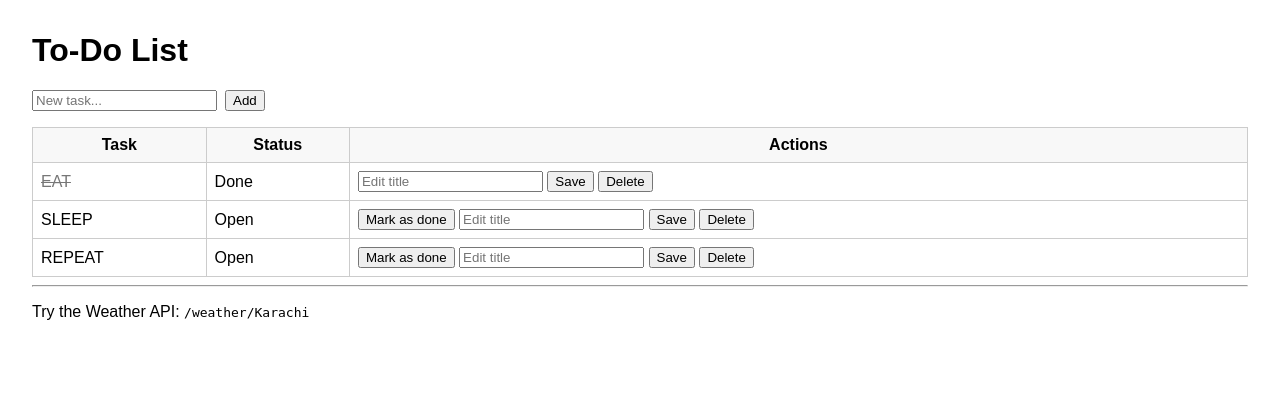
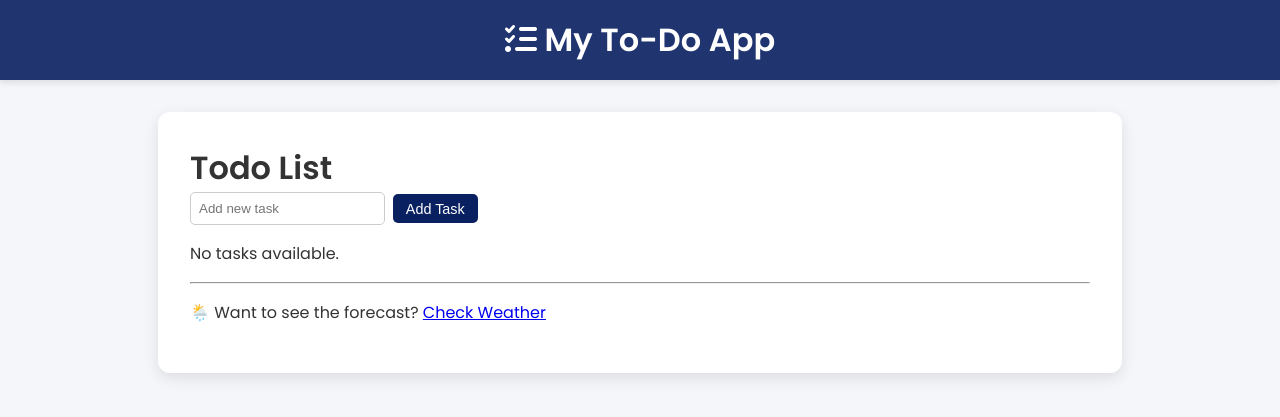
Before and after one commit to Anoshafatima8/Python-Todo-List-Expense-tracker, a Flask app: page / in a window 1280 px wide. Shown: the top 417 px of the page. Run offline with Flask 3, Linux system fonts and the light colour scheme.

Commit message:
Updated to do list

```diff
--- a/App.py
+++ b/App.py
@@ -1,178 +1,65 @@
+from flask import Flask, render_template, request, redirect, url_for
+import requests
 import os
-import time
-from datetime import datetime
-
-from flask import Flask, render_template, request, redirect, url_for, jsonify, flash
-from flask_sqlalchemy import SQLAlchemy
-import requests
 from dotenv import load_dotenv
 
-# Load .env
+# Load environment variables from .env
 load_dotenv()
 
-# ---------------------------------------
-# Flask config
-# ---------------------------------------
 app = Flask(__name__)
-app.config["SQLALCHEMY_DATABASE_URI"] = "sqlite:///todo.db"
-app.config["SQLALCHEMY_TRACK_MODIFICATIONS"] = False
-app.secret_key = "dev-secret-change-me"  # change in production
 
-db = SQLAlchemy(app)
+# Get API key from .env
+API_KEY = os.getenv("OWM_API_KEY")
 
-# ---------------------------------------
-# DB model
-# ---------------------------------------
-class Task(db.Model):
-    id = db.Column(db.Integer, primary_key=True)
-    title = db.Column(db.String(200), nullable=False)
-    done = db.Column(db.Boolean, nullable=False, default=False)
-    created_at = db.Column(db.DateTime, nullable=False, default=datetime.utcnow)
+# Simple in-memory task list
+tasks = []
 
-    def __repr__(self):
-        return f"<Task {self.id} {self.title} done={self.done}>"
+@app.route("/", methods=["GET", "POST"])
+def index():
+    global tasks
 
-with app.app_context():
-    db.create_all()
+    if request.method == "POST":
+        new_task = request.form.get("task")
+        if new_task:
+            tasks.append(new_task)
+        return redirect(url_for("index"))
 
-# ---------------------------------------
-# To-Do Views (CRUD + mark as done)
-# ---------------------------------------
-@app.route("/", methods=["GET"])
-def index():
-    tasks = Task.query.order_by(Task.created_at.desc()).all()
     return render_template("index.html", tasks=tasks)
 
-@app.route("/add", methods=["POST"])
-def add():
-    title = request.form.get("title", "").strip()
-    if not title:
-        flash("Title is required", "error")
-        return redirect(url_for("index"))
-    db.session.add(Task(title=title))
-    db.session.commit()
-    flash("Task added", "ok")
+@app.route("/delete/<int:task_id>")
+def delete_task(task_id):
+    global tasks
+    if 0 <= task_id < len(tasks):
+        tasks.pop(task_id)
     return redirect(url_for("index"))
 
-@app.route("/done/<int:task_id>", methods=["POST"])
-def done(task_id):
-    task = Task.query.get_or_404(task_id)
-    if not task.done:
-        task.done = True
-        db.session.commit()
-        flash("Task marked as done", "ok")
-    return redirect(url_for("index"))
+@app.route("/weather", methods=["GET", "POST"])
+def weather():
+    city = None
+    weather = None
+    error = None
 
-@app.route("/edit/<int:task_id>", methods=["POST"])
-def edit(task_id):
-    task = Task.query.get_or_404(task_id)
-    new_title = request.form.get("title", "").strip()
-    if not new_title:
-        flash("Title is required", "error")
-        return redirect(url_for("index"))
-    task.title = new_title
-    db.session.commit()
-    flash("Task updated", "ok")
-    return redirect(url_for("index"))
+    if request.method == "POST":
+        city = request.form.get("city")
 
-@app.route("/delete/<int:task_id>", methods=["POST"])
-def delete(task_id):
-    task = Task.query.get_or_404(task_id)
-    db.session.delete(task)
-    db.session.commit()
-    flash("Task deleted", "ok")
-    return redirect(url_for("index"))
+        if city and API_KEY:
+            url = f"http://api.openweathermap.org/data/2.5/weather?q={city}&appid={API_KEY}&units=metric"
+            response = requests.get(url)
 
-# ---------------------------------------
-# Weather API + Caching (/weather/<city>)
-# ---------------------------------------
-OWM_API_KEY = os.getenv("OWM_API_KEY")
-WEATHER_TTL_SECONDS = 600  # 10 minutes
+            if response.status_code == 200:
+                data = response.json()
+                weather = {
+                    "city": city,
+                    "temperature": data["main"]["temp"],
+                    "description": data["weather"][0]["description"].capitalize(),
+                    "icon": data["weather"][0]["icon"]
+                }
+            else:
+                error = "❌ City not found. Please try again."
+        else:
+            error = "⚠️ Please enter a city name."
 
-# Simple in-memory cache: { city_lower: {"ts": epoch_seconds, "data": {...}} }
-WEATHER_CACHE = {}
+    return render_template("weather.html", weather=weather, city=city, error=error)
 
-# OPTIONAL: Redis cache (uncomment if you want Redis)
-# import json
-# import redis
-# REDIS_URL = os.getenv("REDIS_URL")
-# redis_client = redis.from_url(REDIS_URL) if REDIS_URL else None
-
-def fetch_weather_from_api(city: str):
-    """Call OpenWeatherMap and return dict with needed fields."""
-    if not OWM_API_KEY:
-        return None, "Missing OWM_API_KEY (set it in .env)", 500
-
-    try:
-        resp = requests.get(
-            "https://api.openweathermap.org/data/2.5/weather",
-            params={"q": city, "appid": OWM_API_KEY, "units": "metric"},
-            timeout=10,
-        )
-    except requests.RequestException as e:
-        return None, f"Upstream error: {e}", 502
-
-    if resp.status_code != 200:
-        return None, resp.text, resp.status_code
-
-    j = resp.json()
-    out = {
-        "city": j.get("name", city),
-        "temperature_c": j.get("main", {}).get("temp"),
-        "humidity": j.get("main", {}).get("humidity"),
-        "condition": (j.get("weather") or [{}])[0].get("description"),
-        "fetched_at": datetime.utcnow().isoformat() + "Z",
-    }
-    return out, None, 200
-
-def cache_get(city: str):
-    """Get from cache (in-memory). Return (data or None, cached_bool)."""
-    key = city.strip().lower()
-    item = WEATHER_CACHE.get(key)
-    if not item:
-        return None, False
-    if time.time() - item["ts"] > WEATHER_TTL_SECONDS:
-        WEATHER_CACHE.pop(key, None)
-        return None, False
-    return item["data"], True
-
-def cache_set(city: str, data: dict):
-    key = city.strip().lower()
-    WEATHER_CACHE[key] = {"ts": time.time(), "data": data}
-
-# If you want Redis instead of the dict cache, replace cache_get/cache_set with:
-# def cache_get(city: str):
-#     if not redis_client: return (None, False)
-#     key = f"weather:{city.strip().lower()}"
-#     val = redis_client.get(key)
-#     if not val: return (None, False)
-#     return json.loads(val), True
-#
-# def cache_set(city: str, data: dict):
-#     if not redis_client: return
-#     key = f"weather:{city.strip().lower()}"
-#     redis_client.setex(key, WEATHER_TTL_SECONDS, json.dumps(data))
-
-@app.route("/weather/<city>", methods=["GET"])
-def weather(city):
-    # 1) check cache
-    cached_data, was_cached = cache_get(city)
-    if was_cached:
-        return jsonify({**cached_data, "cached": True})
-
-    # 2) fetch fresh
-    data, err, code = fetch_weather_from_api(city)
-    if err:
-        return jsonify({"error": err}), code
-
-    # 3) write cache and return
-    cache_set(city, data)
-    return jsonify({**data, "cached": False})
-
-# ---------------------------------------
-# Run
-# ---------------------------------------
 if __name__ == "__main__":
-    # Visit: http://127.0.0.1:5000/
-    # Weather API: http://127.0.0.1:5000/weather/Karachi
     app.run(debug=True)
--- a/Templates/base.html
+++ b/Templates/base.html
@@ -3,20 +3,107 @@
   <head>
     <meta charset="utf-8" />
     <title>Flask To-Do</title>
+
+    <!-- Google Fonts -->
+    <link href="https://fonts.googleapis.com/css2?family=Poppins:wght@400;600&display=swap" rel="stylesheet">
+
+    <!-- Font Awesome -->
+    <link rel="stylesheet" href="https://cdnjs.cloudflare.com/ajax/libs/font-awesome/6.5.0/css/all.min.css">
+
     <style>
-      body { font-family: sans-serif; margin: 2rem; }
-      .row { display: flex; align-items: center; gap: .5rem; }
+      body {
+        font-family: 'Poppins', sans-serif;
+        margin: 0;
+        background: #f4f6fa;
+        color: #333;
+        transition: background 0.5s ease;
+      }
+
+      /* Weather backgrounds */
+      body.sunny { background: linear-gradient(135deg, #f9d423, #ff4e50); color: #fff; }
+      body.cloudy { background: linear-gradient(135deg, #bdc3c7, #2c3e50); color: #fff; }
+      body.rainy { background: linear-gradient(135deg, #4e54c8, #8f94fb); color: #fff; }
+      body.clear { background: linear-gradient(135deg, #56ccf2, #2f80ed); color: #fff; }
+
+      header {
+        background: rgba(9,32,97,0.9);
+        color: #fff;
+        padding: 1rem 2rem;
+        text-align: center;
+        box-shadow: 0 3px 6px rgba(0,0,0,0.1);
+      }
+      h1 { margin: 0; font-weight: 600; }
+      .container {
+        max-width: 900px;
+        margin: 2rem auto;
+        background: #fff;
+        padding: 2rem;
+        border-radius: 12px;
+        box-shadow: 0 5px 15px rgba(0,0,0,0.1);
+      }
+      body.sunny .container,
+      body.cloudy .container,
+      body.rainy .container,
+      body.clear .container {
+        background: rgba(255,255,255,0.15);
+        color: #fff;
+        backdrop-filter: blur(10px);
+      }
+
+      .row { display: flex; align-items: center; gap: .5rem; margin-bottom: 1rem; }
       .done { text-decoration: line-through; color: #777; }
       .flash-ok { color: green; }
       .flash-error { color: red; }
       form.inline { display: inline; }
-      table { border-collapse: collapse; width: 100%; margin-top: 1rem; }
-      td, th { border: 1px solid #ccc; padding: .5rem; }
-      th { background: #f8f8f8; }
-      button { cursor: pointer; }
+      table {
+        border-collapse: collapse;
+        width: 100%;
+        margin-top: 1rem;
+        border-radius: 8px;
+        overflow: hidden;
+        box-shadow: 0 2px 6px rgba(0,0,0,0.05);
+      }
+      td, th { padding: .8rem; text-align: center; }
+      th { background: #092061; color: #fff; font-weight: 500; }
+      tr:nth-child(even) { background: #f9f9f9; }
+      button {
+        cursor: pointer;
+        background: #092061;
+        color: white;
+        border: none;
+        padding: .4rem .8rem;
+        border-radius: 5px;
+        font-size: 0.9rem;
+      }
+      button:hover { background: #0b2a85; }
+      input, select {
+        padding: .5rem;
+        border-radius: 5px;
+        border: 1px solid #ccc;
+      }
+      .footer { margin-top: 2rem; text-align: center; }
+      .footer a {
+        color: #092061;
+        text-decoration: none;
+        font-weight: 600;
+        padding: .5rem 1rem;
+        border: 2px solid #092061;
+        border-radius: 6px;
+        transition: all 0.3s;
+      }
+      .footer a:hover {
+        background: #092061;
+        color: #fff;
+      }
     </style>
   </head>
-  <body>
+  <!-- dynamic class for weather styling -->
+  <body class="{{ body_class|default('') }}">
+    <header>
+      <h1><i class="fa-solid fa-list-check"></i> My To-Do App</h1>
+    </header>
+
+    <div class="container">
       {% with messages = get_flashed_messages(with_categories=true) %}
         {% if messages %}
           <ul>
@@ -28,5 +115,6 @@
       {% endwith %}
 
       {% block content %}{% endblock %}
+    </div>
   </body>
 </html>
--- a/Templates/index.html
+++ b/Templates/index.html
@@ -1,48 +1,32 @@
 {% extends "base.html" %}
+
 {% block content %}
-  <h1>To-Do List</h1>
+  <h1 class="mb-3">Todo List</h1>
 
-  <form method="post" action="{{ url_for('add') }}" class="row">
-    <input name="title" placeholder="New task..." required />
-    <button type="submit">Add</button>
+  <form method="POST" class="row g-3 mb-3">
+    <div class="col-auto">
+      <input type="text" name="task" class="form-control" placeholder="Add new task" required>
+    </div>
+    <div class="col-auto">
+      <button type="submit" class="btn btn-success">Add Task</button>
+    </div>
   </form>
 
-  <table>
-    <thead>
-      <tr>
-        <th>Task</th>
-        <th>Status</th>
-        <th>Actions</th>
-      </tr>
-    </thead>
-    <tbody>
-    {% for t in tasks %}
-      <tr>
-        <td class="{{ 'done' if t.done }}">{{ t.title }}</td>
-        <td>{{ 'Done' if t.done else 'Open' }}</td>
-        <td>
-          {% if not t.done %}
-            <form class="inline" method="post" action="{{ url_for('done', task_id=t.id) }}">
-              <button type="submit">Mark as done</button>
-            </form>
-          {% endif %}
+  {% if tasks %}
+    <ul class="list-group">
+      {% for task in tasks %}
+        <li class="list-group-item d-flex justify-content-between align-items-center">
+          {{ task }}
+          <a href="{{ url_for('delete_task', task_id=loop.index0) }}" class="btn btn-sm btn-danger">Delete</a>
+        </li>
+      {% endfor %}
+    </ul>
+  {% else %}
+    <p class="text-muted">No tasks available.</p>
+  {% endif %}
 
-          <form class="inline" method="post" action="{{ url_for('edit', task_id=t.id) }}">
-            <input name="title" placeholder="Edit title" />
-            <button type="submit">Save</button>
-          </form>
-
-          <form class="inline" method="post" action="{{ url_for('delete', task_id=t.id) }}">
-            <button type="submit" onclick="return confirm('Delete this task?')">Delete</button>
-          </form>
-        </td>
-      </tr>
-    {% else %}
-      <tr><td colspan="3">No tasks yet.</td></tr>
-    {% endfor %}
-    </tbody>
-  </table>
-
-  <hr />
-  <p>Try the Weather API: <code>/weather/Karachi</code></p>
+  <hr>
+  <p>🌦️ Want to see the forecast?
+     <a href="{{ url_for('weather') }}" class="btn btn-primary">Check Weather</a>
+  </p>
 {% endblock %}
```
Also changed, not shown: Templates/weather.html (added, +33 -0 lines). Lines whose indentation alone changed are shown as unchanged.
